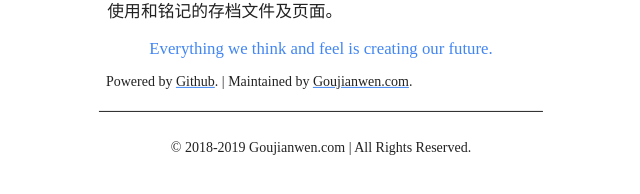
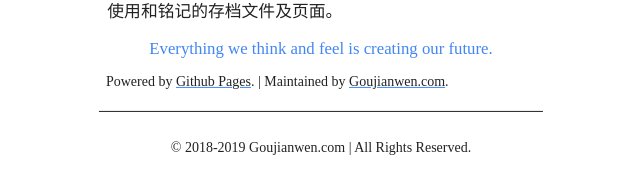
Before and after one commit to 3kpc/Pages, a plain HTML site: page archives/index.html in a window 1280 px wide. Shown: the part 388-582 px from the top of the page, 319-959 px from the left. Drawn offline with Linux system fonts and the light colour scheme.

Commit message:
Update index.html

```diff
--- a/archives/index.html
+++ b/archives/index.html
@@ -149,7 +149,7 @@
                 <p>This is a archive about somethings that I used and remembered.</p>
                 <p>使用和铭记的存档文件及页面。</p>
                 <p style="text-align: center; color: #4286f3">Everything we think and feel is creating our future.</p>
-                <p style="font-size: 1em;">Powered by <a class="content-a" href="https://github.com" rel="nofollow" target="_blank">Github</a>. | Maintained by <a class="content-a" href="https://Goujianwen.com">Goujianwen.com</a>.</p>
+                <p style="font-size: 1em;">Powered by <a class="content-a" href="https://pages.github.com" rel="nofollow" target="_blank">Github Pages</a>. | Maintained by <a class="content-a" href="https://Goujianwen.com">Goujianwen.com</a>.</p>
             </div>
             <div id="footer">
                 &copy; 2018-2019 <a href="https://Goujianwen.com">Goujianwen.com</a> | All Rights Reserved.</p>
```
